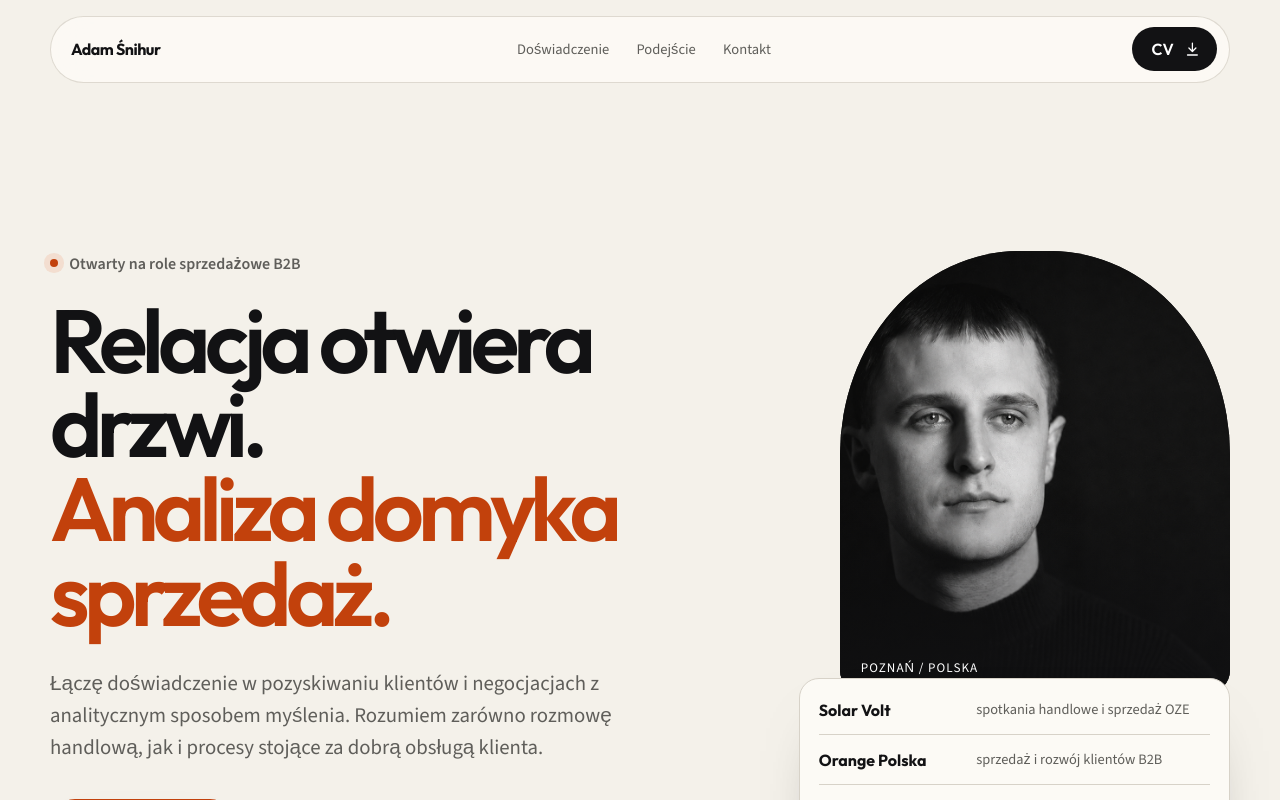
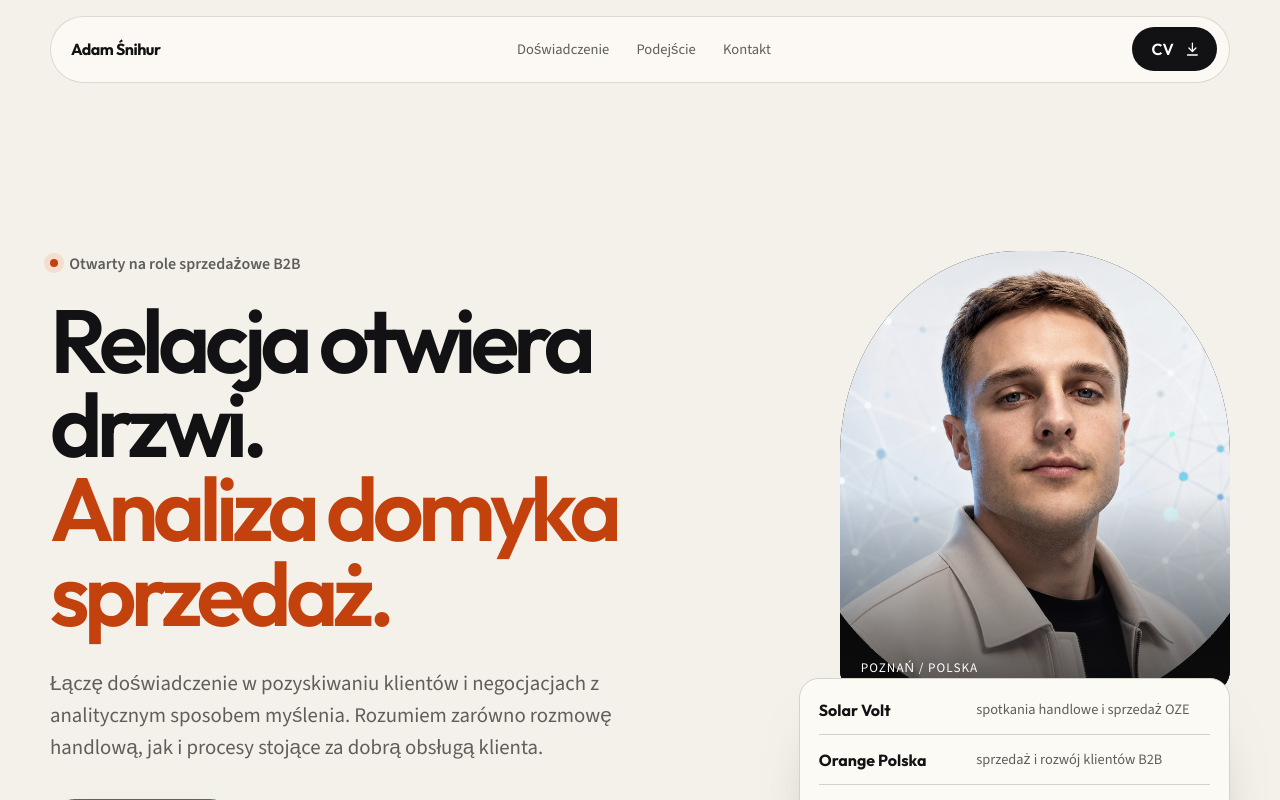
Before and after one commit to adamsnihur/adam-snihur-sales-portfolio, a React (Vite) app: page / in a window 1280 px wide. Shown: the top 800 px of the page. Built offline with nearby package versions, Linux system fonts and the light colour scheme.

Commit message:
fix: use main portfolio portrait on sales site

```diff
--- a/src/main.tsx
+++ b/src/main.tsx
@@ -174,7 +174,7 @@ function App() {
 
           <aside className="hero-proof" aria-label="Najważniejsze doświadczenia" data-reveal>
             <div className="portrait-wrap">
-              <img src="./adam-snihur-sales-friendly-v2.png" alt="Przyjazny portret Adama Śnihura" width="1537" height="1023" />
+              <img src="./adam-snihur-main-portfolio.jpg" alt="Portret Adama Śnihura" width="900" height="900" />
               <span className="portrait-label">Poznań / Polska</span>
             </div>
             <div className="proof-list">
--- a/src/styles.css
+++ b/src/styles.css
@@ -89,7 +89,7 @@ h1 em { color: var(--accent); font-style: normal; }
 .hero-proof { position: relative; padding-top: 2.5rem; }
 .portrait-wrap { position: relative; width: min(100%, 390px); margin-left: auto; aspect-ratio: .88; overflow: hidden; border-radius: 46% 46% 1.5rem 1.5rem; background: var(--ink); }
 .portrait-wrap::after { content: ""; position: absolute; inset: 0; background: linear-gradient(180deg, transparent 55%, rgba(18,18,20,.72)); }
-.portrait-wrap img { width: 100%; height: 100%; object-fit: cover; object-position: 34% center; filter: contrast(1.02); }
+.portrait-wrap img { width: 100%; height: 100%; object-fit: cover; object-position: center 40%; filter: saturate(.82) contrast(1.02); transform: scale(1.08); }
 .portrait-label { position: absolute; z-index: 1; left: 1.3rem; bottom: 1.1rem; color: white; font-size: .82rem; letter-spacing: .08em; text-transform: uppercase; }
 .proof-list { position: relative; z-index: 2; width: calc(100% - 2rem); margin: -1rem 0 0 auto; background: var(--surface); border: 1px solid var(--line); border-radius: 1.25rem; padding: .4rem 1.2rem; box-shadow: 0 28px 70px -45px rgba(18,18,20,.65); }
 .proof-list div { display: grid; grid-template-columns: 1fr 1.65fr; gap: 1rem; padding: .9rem 0; border-bottom: 1px solid var(--line); }
```
Also changed, not shown: public/adam-snihur-main-portfolio.jpg (added), public/adam-snihur-sales-friendly-v2.png (deleted).
